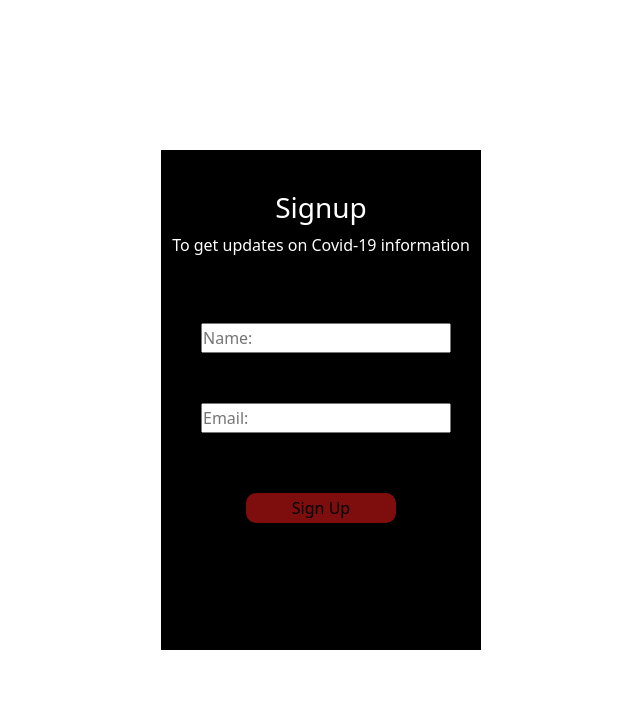
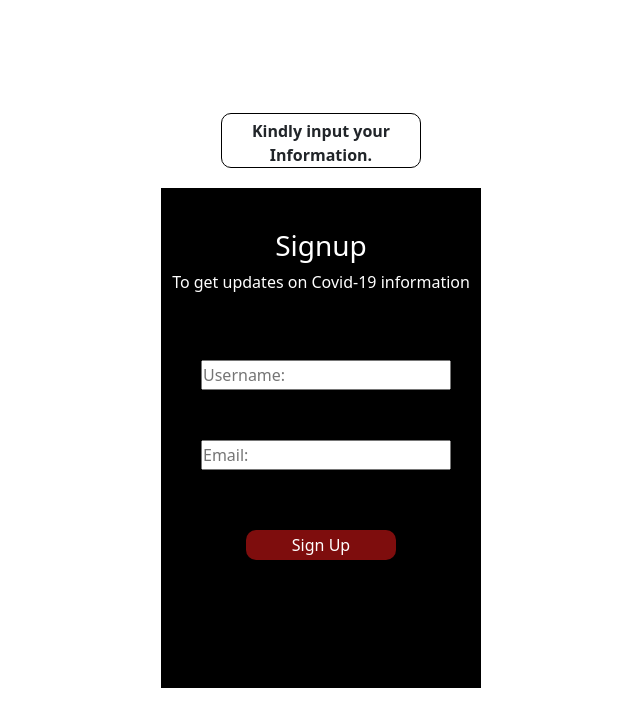
Before and after one commit to profnike/covidstat, a React (Create React App) app: page /Signup in a window 1280 px wide. Both pictures are taken after a click on the button "Sign Up". Shown: the top 726 px of the page, without its empty margins (319-959 px from the left). Built offline with nearby package versions, Linux system fonts and the light colour scheme; the HTML template or start-up script is replaced by a standard one.

Commit message:
corrections

```diff
--- a/src/Components/Home.js
+++ b/src/Components/Home.js
@@ -19,6 +19,14 @@ function Home() {
   <Dropdown.Toggle variant="success" id="dropdown-basic">
     Menu
   </Dropdown.Toggle>
+  <ul>
+            <Link className="links" to="/"><li>Home</li></Link>
+            <Link className="links" to="/About"><li>About</li></Link>
+            <Link className="links" to="/Precautions"><li>Covid Information</li></Link>
+
+          </ul>
+          <Link className="links" to="/Signup"><button className="signup">Sign Up</button></Link>
+
 
   <Dropdown.Menu className="dropmobile">
   <Link className="links" to="/"><Dropdown.Item href="#/" className="itemName">Home</Dropdown.Item></Link>
@@ -27,13 +35,7 @@ function Home() {
     <Link className="links" to="/Signup"><button className="menuButton">Sign Up</button></Link>
  </Dropdown.Menu>
 </Dropdown>
-          <ul>
-            <Link className="links" to="/"><li>Home</li></Link>
-            <Link className="links" to="/About"><li>About</li></Link>
-            <Link className="links" to="/Precautions"><li>Covid Information</li></Link>
 
-          </ul>
-          <Link to="/Signup"><button className="signup">Sign Up</button></Link>
         </div>
         <div className="home-text">
      <p>According to WHO</p>
--- a/src/Components/Signup.js
+++ b/src/Components/Signup.js
@@ -7,6 +7,11 @@ function Signup() {
   const[email, setEmail]=useState("")
   const[existstyle, setExiststyle]=useState({display:"none"})
   const[complete, setComplete]=useState({display:"none"})
+  const[incomplete, setIncomplete]=useState({display:"none"})
+  const[existtotalstyle,  setExisttotalstyle]=useState({display:"none"})
+  const[none,  setNone]=useState({display:"none"})
+
+
 
   const history = useHistory();
 
@@ -25,14 +30,23 @@ function Signup() {
     if(coviduser === null){
       coviduser = [];
   }
-    if((names==="")||(email==="")){
-      console.log("incomplete information")
+  if((names==="")&&(email==="")){
+    setNone({display:"inline"})
+  }
+    else if((names==="")||(email==="")){
+      setIncomplete({display:"inline"})
     }
     else{
 
 
       const same = coviduser.filter(el=> el.username === names);
-      if (same.length===0) {
+      const samemail = coviduser.filter(el=> el.email === email);
+      if ((samemail.length!=0)&&(same.length!=0)) {
+        setExisttotalstyle({display:"inline"})
+
+      }
+      else if(same.length!=0){setExiststyle({display:"inline"})}
+      else  {
         coviduser = [...coviduser, {"username": names, "email": email}]
           localStorage.setItem('coviduser', JSON.stringify(coviduser));
           localStorage.setItem('userloggedin', names);
@@ -42,7 +56,8 @@ function Signup() {
           afterSignup();
 
       }
-      else{setExiststyle({display:"inline"})}
+      //else{setExiststyle({display:"inline"})}
+      //(same.length===0)
 
 
 }
@@ -54,19 +69,31 @@ function Signup() {
     return (
       <div className="Signup">
         <div className="existdiv" style={existstyle}>
+          <p>Username already exists!</p>
+          <p className="okaydiv" onClick={(e)=>{ setExiststyle({display:"none"}) }}>Ok</p>
+        </div>
+        <div className="existdiv" style={existtotalstyle}>
           <p>Account already exists!</p>
-          <p className="okaydiv" onClick={(e)=>{ setExiststyle({display:"none"}) }}>Ok</p>
+          <p className="okaydiv" onClick={(e)=>{ setExisttotalstyle({display:"none"}) }}>Ok</p>
         </div>
         <div className="completediv" style={complete}>
           <p>Account created successfully.</p>
+
+        </div>
+        <div className="completediv" style={incomplete}>
+          <p>Incomplete Information.</p>
+
+        </div>
+        <div className="completediv" style={none}>
+          <p>Kindly input your Information.</p>
 
         </div>
       <div className="signup-body">
 
           <h3>Signup</h3>
           <p>To get  updates on Covid-19 information</p>
-        <input type="text" placeholder="Name:" onChange={(e)=>{ setNames(e.target.value); }}/>
-        <input type="email" name="email" placeholder="Email:" onChange={(e)=>{ setEmail(e.target.value); }}/>
+        <input type="text" placeholder="Username:" onChange={(e)=>{ setNames(e.target.value);setIncomplete({display:"none"});setNone({display:"none"}) }}/>
+        <input type="email" name="email" placeholder="Email:" onChange={(e)=>{ setEmail(e.target.value);setIncomplete({display:"none"});setNone({display:"none"})}}/>
         <button className="signup-butn" onClick={(e)=>{ signingup(); }}>Sign Up</button>
       </div>
 
--- a/src/Style/Home.css
+++ b/src/Style/Home.css
@@ -123,6 +123,9 @@ display: none;
     .navarea ul{
         display:none
     }
+    .navarea li{
+       margin-right: 0px;
+    }
     .navMenu{
         display: flex;
     }
@@ -131,5 +134,9 @@ display: none;
         color: white;
     }
     .navarea{
-    padding-left: 40px};
+    padding-left: 10px;
+padding-right: 10px;
+justify-content: space-between;
+    }
+
 }
--- a/src/Style/Precautions.css
+++ b/src/Style/Precautions.css
@@ -44,10 +44,7 @@
     margin-right: 10px;
 }
 @media screen and (max-width:960px) {
-    .covidInfo{
 
-
-    }
     .precautionBox{
         min-width: 150px;
         max-width: 200px;
--- a/src/Style/Signup.css
+++ b/src/Style/Signup.css
@@ -30,6 +30,10 @@
     height: 30px;
     border-radius: 10px;
     border: none;
+    display: flex;
+    align-items: center;
+    justify-content: center;
+    color: white;
 }
 .Signup{
     cursor: pointer;
@@ -46,15 +50,16 @@
 
     width: 200px;
     height: 55px;
-
-    padding-top: 0px;
+    line-height: 8px;
+    padding-top: 5px;
+    padding-bottom: 5px;
    align-items: center;
     justify-content: space-between;
     border: 1px solid black;
     border-radius: 10px;
+  font-weight: bold;
 
-   margin-bottom: 20px;
-
+  margin-bottom: 20px;
 }
 .completediv{
 
@@ -63,17 +68,18 @@
 
 
    align-items: center;
-    justify-content: space-between;
+    justify-content: center;
     border: 1px solid black;
     border-radius: 10px;
-
+  padding-top: 5px;
    margin-bottom: 20px;
    display: flex;
+   font-weight: bold;
 }
 .okaydiv{
     border: 1px solid black;
-    margin-top: 5px;
-
+    padding: 5px;
+    margin-bottom: 5px;
     margin-right: 20px;
     width: 40px;
     float: right;
```
